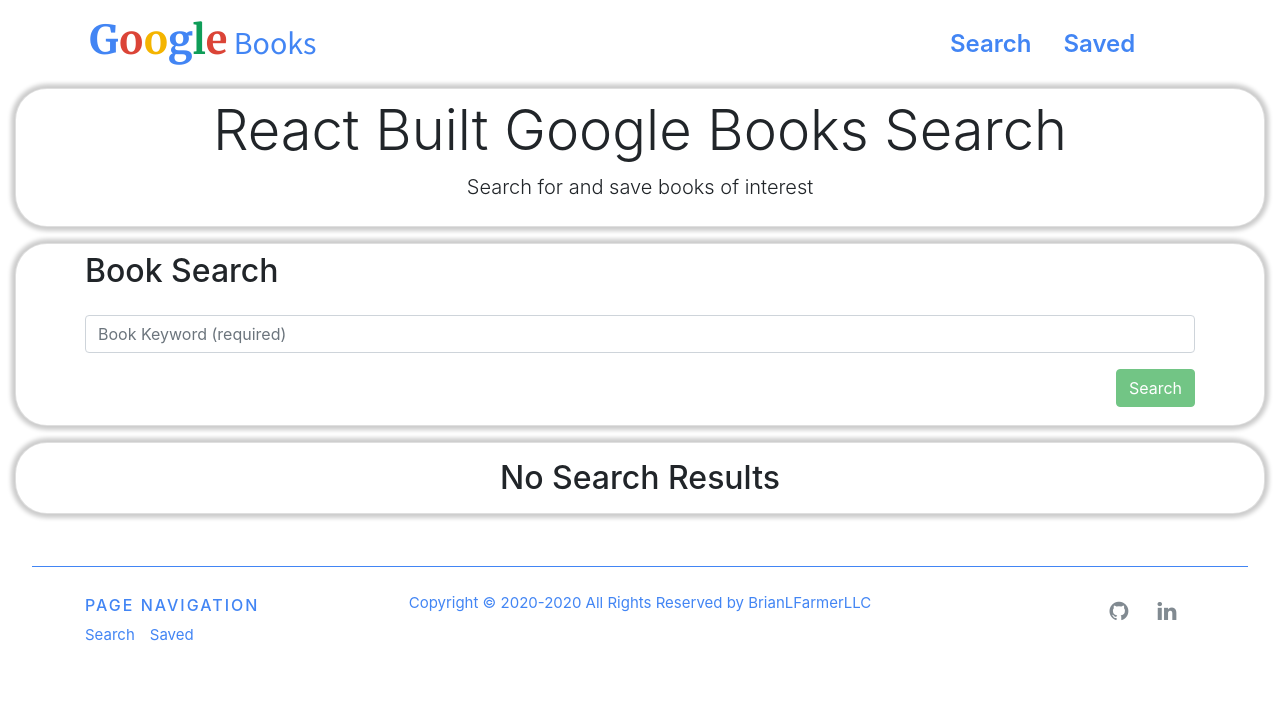
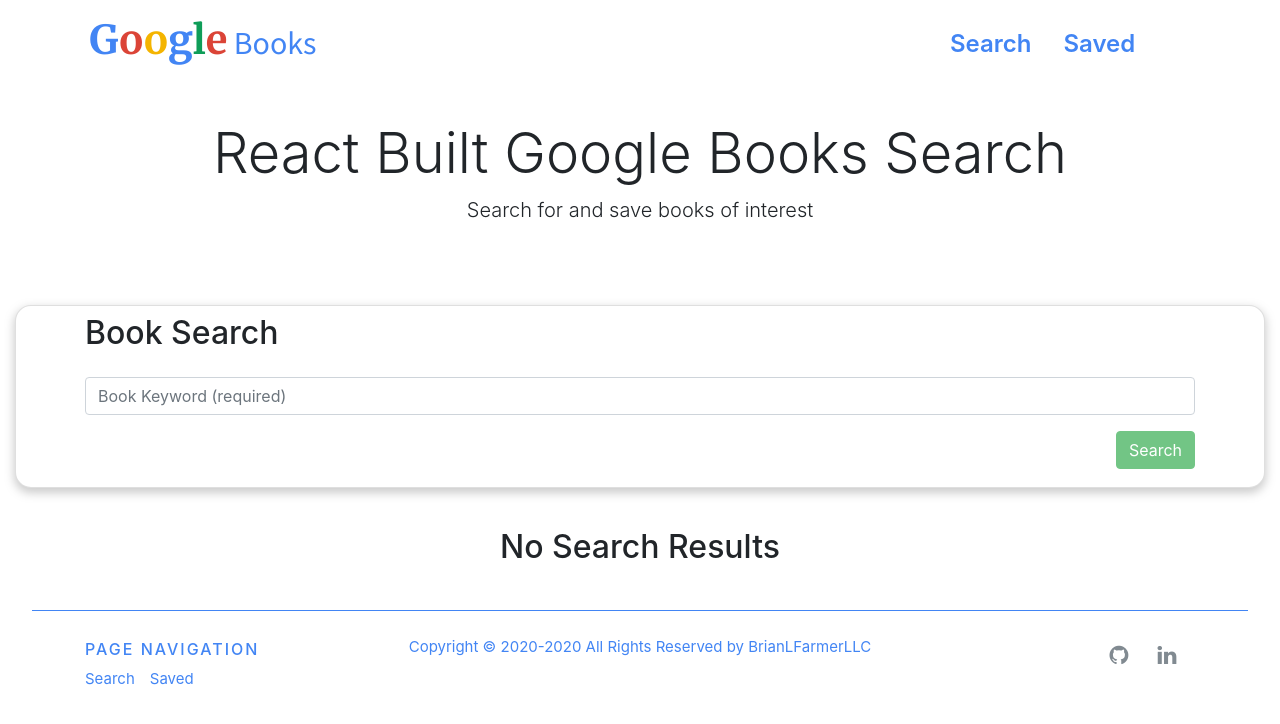
Before and after one commit to brianlfarmerllc/Google_Books, a React (Create React App) app in the folder client/: page / in a window 1280 px wide. Shown: the top 724 px of the page. Built offline with nearby package versions, Linux system fonts and the light colour scheme.

Commit message:
update google books

```diff
--- a/client/src/index.css
+++ b/client/src/index.css
@@ -11,3 +11,8 @@
   font-family: source-code-pro, Menlo, Monaco, Consolas, 'Courier New',
     monospace;
 }
+
+.card {
+  border-radius: 1em;
+  box-shadow: 0px 4px 10px 1px rgba(128, 128, 128, 0.4);
+}
--- a/client/src/pages/Saved/Saved.js
+++ b/client/src/pages/Saved/Saved.js
@@ -1,5 +1,4 @@
 import React, { useState, useEffect } from 'react';
-import "./saved.css";
 import Card from "../../components/Card/Card";
 import BookCardContent from "../../components/BookCardContent/BookCardContent";
 import API from "../../utils/Api";
@@ -34,13 +33,12 @@
 
     return (
         <div className="container-fluid mb-5">
-            <Card>
+            <div className="pt-5 pb-5">
                 <h2 className="display-4" style={{ textAlign: "center" }}>React Built Google Books Search</h2>
                 <p className="lead" style={{ textAlign: "center" }}>View all your saved books</p>
-            </Card>
-            <Card>
+            </div>
             {books.length ?
-                    <h2 className="display-6 mt-2" style={{ textAlign: "start" }}>Saved Books</h2> :
+                    <h2 className="display-6 mt-2 pb-3" style={{ textAlign: "center" }}>Saved Books</h2> :
                     <h2 className="display-6 mt-2" style={{ textAlign: "center" }}>Currently No Saved Books</h2>
                 }
                 {books.map(book => (
@@ -61,7 +59,6 @@
                         />
                     </Card>
                 ))}
-            </Card>
         </div>
     )
 }
--- a/client/src/pages/Saved/saved.css
+++ /dev/null
@@ -1,4 +0,0 @@
-.card {
-    border-radius: 2em;
-    box-shadow: 0px 0px 4px 4px #ccc;
-}
--- a/client/src/pages/Search/Search.js
+++ b/client/src/pages/Search/Search.js
@@ -1,5 +1,4 @@
 import React, { useState } from 'react';
-import "./search.css";
 import Card from "../../components/Card/Card";
 import BookCardContent from "../../components/BookCardContent/BookCardContent";
 import { Input, FormBtn } from "../../components/Form/Form";
@@ -49,10 +48,10 @@
 
     return (
         <div className="container-fluid">
-            <Card>
+            <div className="pt-5 pb-5">
                 <h2 className="display-4" style={{ textAlign: "center" }}>React Built Google Books Search</h2>
                 <p className="lead" style={{ textAlign: "center" }}>Search for and save books of interest</p>
-            </Card>
+            </div>
             <Card>
                 <form>
                     <h2 className="display-5 mb-4" style={{ textAlign: "start" }}>Book Search</h2>
@@ -70,10 +69,10 @@
                     </FormBtn>
                 </form>
             </Card>
-            <Card>
+            {/* <Card> */}
                 {googleBooks.length ?
-                    <h2 className="display-6 mt-2" style={{ textAlign: "start" }}>Search Results</h2> :
-                    <h2 className="display-6 mt-2" style={{ textAlign: "center" }}>No Search Results</h2>
+                    <h2 className="display-6 mt-2 pt-4 pb-3" style={{ textAlign: "center" }}>Search Results</h2> :
+                    <h2 className="display-6 mt-2 pt-4" style={{ textAlign: "center" }}>No Search Results</h2>
                 }
 
                 {googleBooks.map(book => (
@@ -93,7 +92,7 @@
                     </Card>
 
                 ))}
-            </Card>
+            {/* </Card> */}
         </div>
     )
 }
--- a/client/src/pages/Search/search.css
+++ /dev/null
@@ -1,4 +0,0 @@
-.card {
-    border-radius: 2em;
-    box-shadow: 0px 0px 4px 4px #ccc;
-}
```
